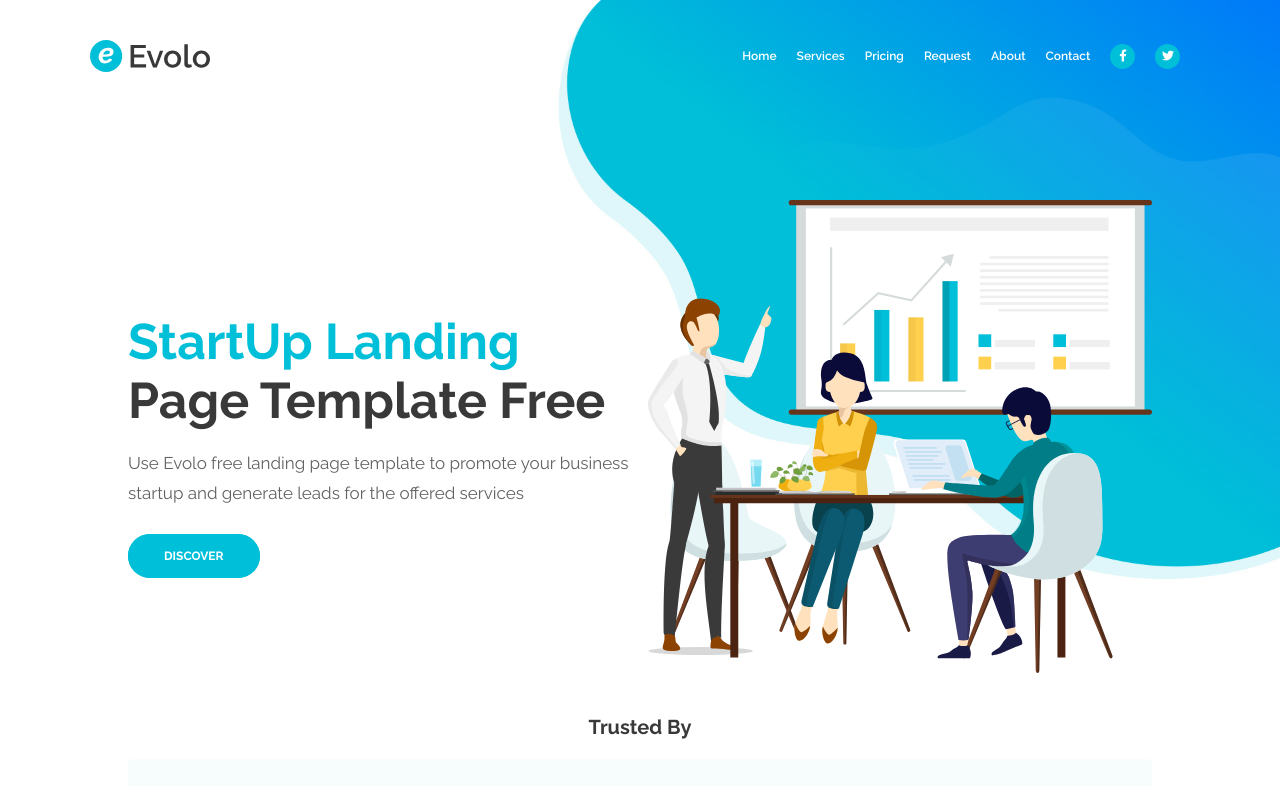
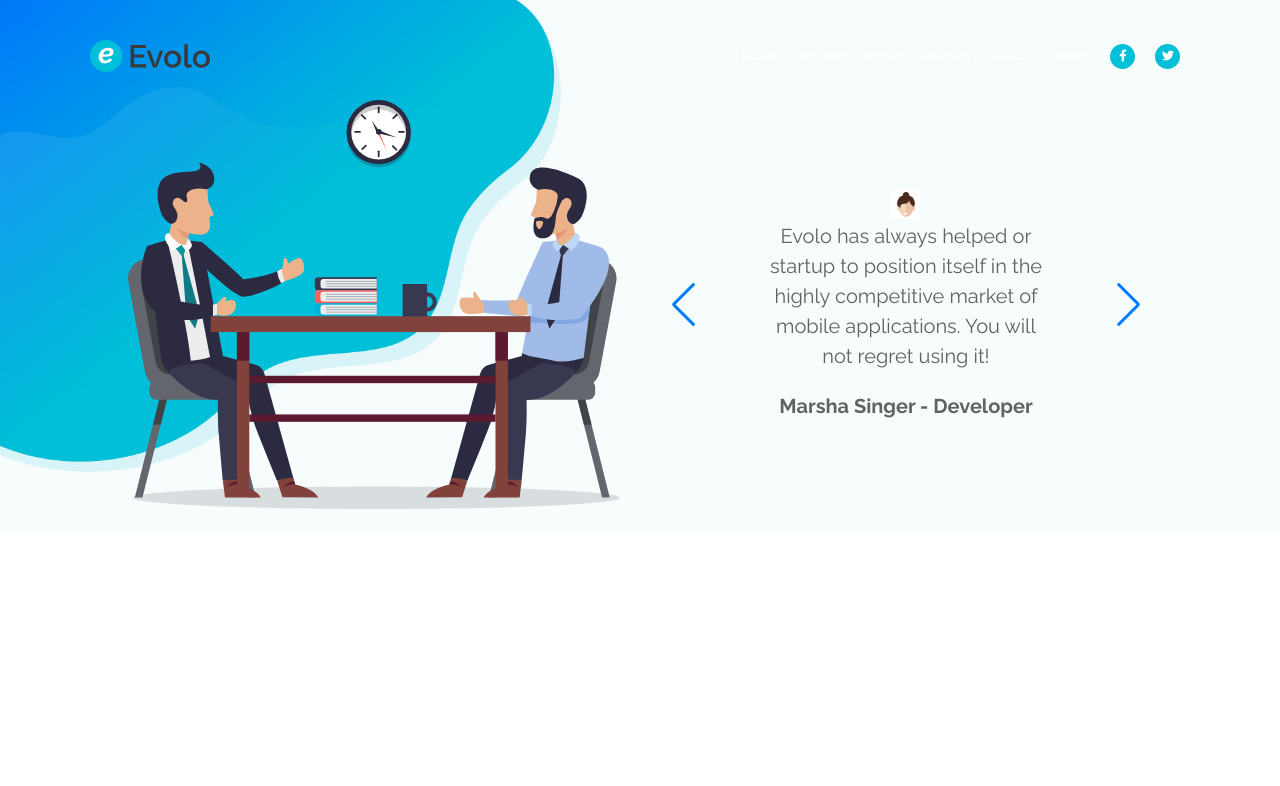
Before and after one commit to EmmanuelOkon/EVOLO-SITE, a plain HTML site: page index.html in a window 1280 px wide. Shown: the top 786 px of the page. Drawn offline with nearby package versions, Linux system fonts and the light colour scheme.

Commit message:
testimonials section flexed

```diff
--- a/index.html
+++ b/index.html
@@ -10,6 +10,7 @@
 
 
   <link rel="stylesheet" href="https://unpkg.com/swiper@7/swiper-bundle.min.css" />
+  <link rel="stylesheet" href="https://unpkg.com/swiper/swiper-bundle.min.css" />
 
   <!-- font awesome cdn link  -->
   <link rel="stylesheet" href="https://cdnjs.cloudflare.com/ajax/libs/font-awesome/5.15.4/css/all.min.css">
@@ -22,13 +23,13 @@
 <body>
 
   <!-- Preloader -->
-  <div class="spinner-wrapper">
+  <!-- <div class="spinner-wrapper">
     <div class="spinner">
       <div class="bounce1"></div>
       <div class="bounce2"></div>
       <div class="bounce3"></div>
     </div>
-  </div>
+  </div> -->
   <!-- end of preloader -->
 
   <!-- header section starts  -->
@@ -56,7 +57,7 @@
 
   <!-- home section starts  -->
 
-  <section class="home" id="home">
+  <!-- <section class="home" id="home">
 
     <div class="content">
       <h1><span>StartUp Landing </span> Page Template Free</h1>
@@ -69,13 +70,13 @@
       <img src="./images/header-teamwork.svg" alt="header-teamwork">
     </div>
 
-  </section>
+  </section> -->
 
   <!-- home section ends -->
 
   <!-- Trust section starts -->
 
-  <section class="trusted" id="trusted">
+  <!-- <section class="trusted" id="trusted">
 
     <h4 class="heading">trusted by</h4>
 
@@ -123,13 +124,13 @@
 
     </div>
 
-  </section>
+  </section> -->
 
   <!-- Trust section ends -->
 
   <!-- services section starts  -->
 
-  <section class="services" id="services">
+  <!-- <section class="services" id="services">
 
     <div class="service-head">
       <h1 class="heading">business growth services </h1>
@@ -162,10 +163,10 @@
 
     </div>
 
-  </section>
+  </section> -->
 
 
-  <section class="servicesOffice" id="servicesOffice">
+  <!-- <section class="servicesOffice" id="servicesOffice">
 
     <div class="content">
       <h2> <span>Design And Plan Your</span> Business Growth Steps</h2>
@@ -178,9 +179,9 @@
       <img src="./images/details-1-office-worker.svg" alt="details-1-office-worker">
     </div>
 
-  </section>
+  </section> -->
 
-  <section class="optimization" id="optimization">
+  <!-- <section class="optimization" id="optimization">
 
     <div class="image">
       <img src="./images/details-2-office-team-work.svg" alt="details-2-office-team-work">
@@ -200,13 +201,13 @@
 
     </div>
 
-  </section>
+  </section> -->
 
   <!-- services section ends -->
 
   <!-- Pricing section begins -->
 
-  <section class="pricing" id="pricing">
+  <!-- <section class="pricing" id="pricing">
 
     <div class="pricing-head">
       <h1 class="heading">Multiple Pricing Options </h1>
@@ -279,14 +280,14 @@
 
     </div>
 
-  </section>
+  </section> -->
 
 
   <!-- Pricing section ends -->
 
   <!-- form section starts   -->
 
-  <section class="form" id="form">
+  <!-- <section class="form" id="form">
 
     <div class="row">
 
@@ -309,7 +310,7 @@
         <input type="email" placeholder="Email" class="box">
         <input type="number" placeholder="Phone" class="box">
         <input list="browsers" name="browser" placeholder="Interested in..." class="box">
-        <!-- <label for="cars" class="box">Choose a car:</label> -->
+        <label for="cars" class="box">Choose a car:</label>
         <select name="browswer" id="cars" class="box" placeholder="Interested in...">
           <option value="volvo" disabled>Volvo</option>
           <option value="saab">Saab</option>
@@ -330,14 +331,14 @@
 
     </div>
 
-  </section>
+  </section> -->
 
   <!-- form section ends -->
 
   <!-- Video Section begins -->
 
 
-  <section class="video" id="video">
+  <!-- <section class="video" id="video">
 
     <h3 class="heading">check out the video</h3>
 
@@ -349,16 +350,86 @@
       <p class="video-text">This video will show you a case study for one of our <span>Major Customers</span> and will
         help you understand why your startup needs Evolo in this highly competitive market</p>
     </div>
+  </section> -->
+
+  <!-- Video Section ends -->
+
+  <!-- Testimonials Section begins -->
+
+  <section class="testimonials" id="testimonials">
+
+    <div class="image">
+      <img src="./images/testimonials-2-men-talking.svg" alt="testimonials-2-men-talking">
+    </div>
+
+    <!-- <div class="content"> -->
+    <!-- <div class="testimonial-head">
+        <h3>testimonials</h3>
+      </div> -->
+
+
+    <!-- </div> -->
+
+    <!-- <div class="testimonial-head">
+      <h3>testimonials</h3>
+    </div> -->
+    <div class="swiper test" id="test">
+      <!-- <div class="testimonial-head">
+        <h3>testimonials</h3>
+      </div> -->
+      <div class="swiper-wrapper">
+        <div class="swiper-slide">
+          <div class="card">
+            <img class="card-image" src="./images/testimonial-1.svg" alt="alternative">
+            <div class="card-text">
+              <p class="testimonial-text"><i> I just finished my trial period and was so amazed with the support and
+                  results
+                  that I purchased Evolo right away at the special price.</i></p>
+              <p class="testimonial-author">Jude Thorn - Designer</p>
+            </div>
+          </div>
+        </div>
+
+        <div class="swiper-slide">
+          <div class="card">
+            <img class="card-image" src="./images/testimonial-2.svg" alt="testimonial-2">
+            <div class="card-text">
+              <p class="testimonial-text">Evolo has always helped or startup to position itself in the highly
+                competitive market of mobile applications. You will not regret using it!</p>
+              <p class="testimonial-author">Marsha Singer - Developer</p>
+            </div>
+          </div>
+        </div>
+
+        <div class="swiper-slide">
+          <div class="card">
+            <img class="card-image" src="./images/testimonial-3.svg" alt="testimonial-3">
+            <div class="card-text">
+              <p class="testimonial-text">Love their services and was so amazed with the support and results that I
+                purchased Evolo for two years in a row. They are awesome.</p>
+              <p class="testimonial-author">Roy Smith - Marketer</p>
+            </div>
+          </div>
+        </div>
+
+      </div>
+      <div class="swiper-button-next"></div>
+      <div class="swiper-button-prev"></div>
+    </div>
+
+
   </section>
 
-
-
-  <!-- Video Section ends -->
+  <!-- Testimonials Section ends -->
 
 
   <!-- scroll top button -->
   <!-- <a href="#home" class="fas fa-angle-up" id="scroll-top"></a> -->
   <a href="#home" id="scroll-top"><img src="./images/up-arrow.png" alt=""></a>
+
+
+
+
 
 
 
--- a/js/style.js
+++ b/js/style.js
@@ -66,11 +66,29 @@ var swiper = new Swiper('.trusted-slider', {
   },
 });
 
-$('input').on('focusin', function(){
-  $(this).parent().find('label').addClass('active');
-})
-$('input').on('focusin', function(){
-  if(!this.click){
-    $(this).parent().find('label').removeClass('active');
-  }
+// $('input').on('focusin', function () {
+//   $(this).parent().find('label').addClass('active');
+// });
+// $('input').on('focusin', function () {
+//   if (!this.click) {
+//     $(this).parent().find('label').removeClass('active');
+//   }
+// });
+
+
+// let test = document.querySelector('.test');
+
+var swiper = new Swiper('.test', {
+  loop: true,
+  spaceBetween: 100,
+
+  centeredSlides: true,
+  autoplay: {
+    delay: 1400,
+    disableOnInteraction: true,
+  },
+  navigation: {
+    nextEl: '.swiper-button-next',
+    prevEl: '.swiper-button-prev',
+  },
 });
--- /dev/null
+++ b/scss/_testimonials.scss
@@ -0,0 +1,69 @@
+#testimonials {
+  background-image: url(../images/testimonials-background.jpg);
+  background-size: cover;
+  background-position: center;
+  //   display: grid !important;
+  display: flex;
+  align-items: center;
+  flex-wrap: wrap;
+  gap: 4rem;
+  padding-top: 10rem;
+
+  & .image {
+    flex: 1 1 45rem;
+    // width: 50%;
+
+    & img {
+      width: 100%;
+    }
+  }
+
+  & .test {
+    display: inline-flex;
+    flex: 1 1 45rem;
+    // width: 20%;
+    text-align: center;
+    padding-left: 10rem;
+    padding-right: 10rem;
+    overflow: hidden;
+
+    & .testimonial-head {
+      display: flex;
+      text-align: center;
+
+      & h3 {
+        font-size: 3rem;
+        text-transform: capitalize;
+        color: $black;
+        margin: auto;
+        text-align: center;
+      }
+    }
+
+    .swiper-slide {
+
+      & .card-text {
+        line-height: 1.4rem;
+
+
+        & p {
+          line-height: 3rem;
+          font-size: 2rem;
+          color: $text;
+        }
+
+        & .testimonial-author {
+          padding-top: 2rem;
+          font-weight: bold;
+        }
+      }
+
+      & img {
+        // display: block;
+        width: 10%;
+        height: 100%;
+        object-fit: cover;
+      }
+    }
+  }
+}
--- a/scss/style.scss
+++ b/scss/style.scss
@@ -6,6 +6,7 @@
 @import 'pricing';
 @import 'form';
 @import 'video';
+@import 'testimonials';
 
 
 
```
Also changed, not shown: css/style.css.
